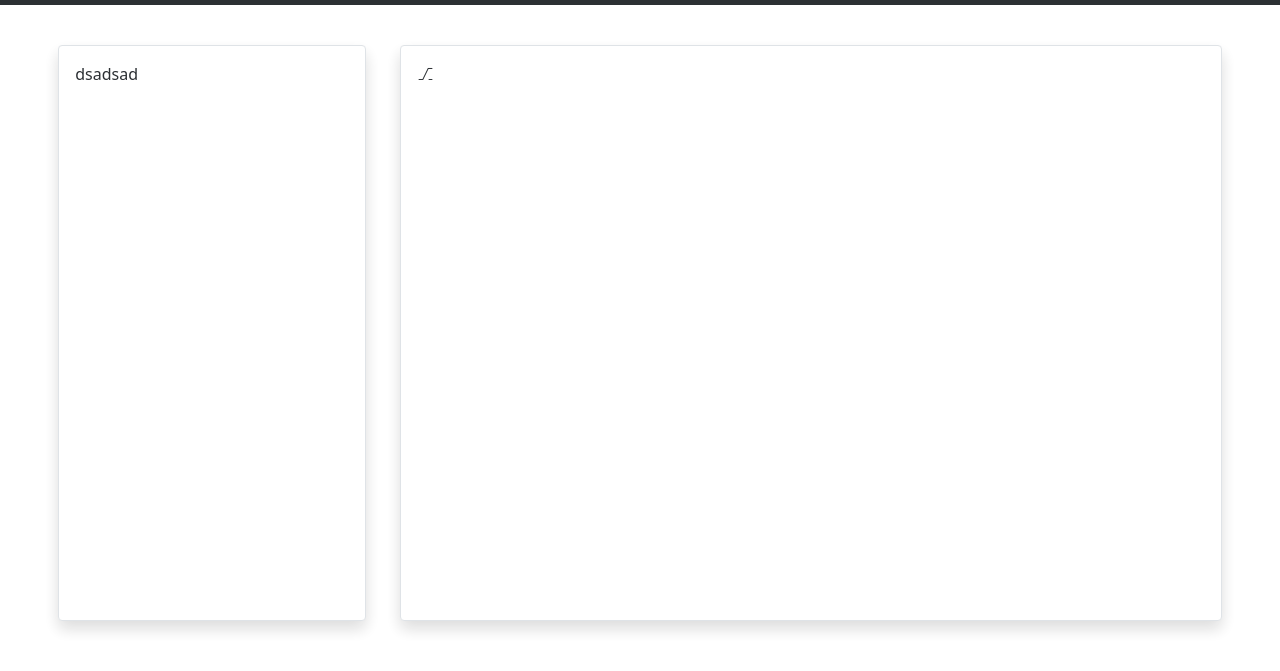
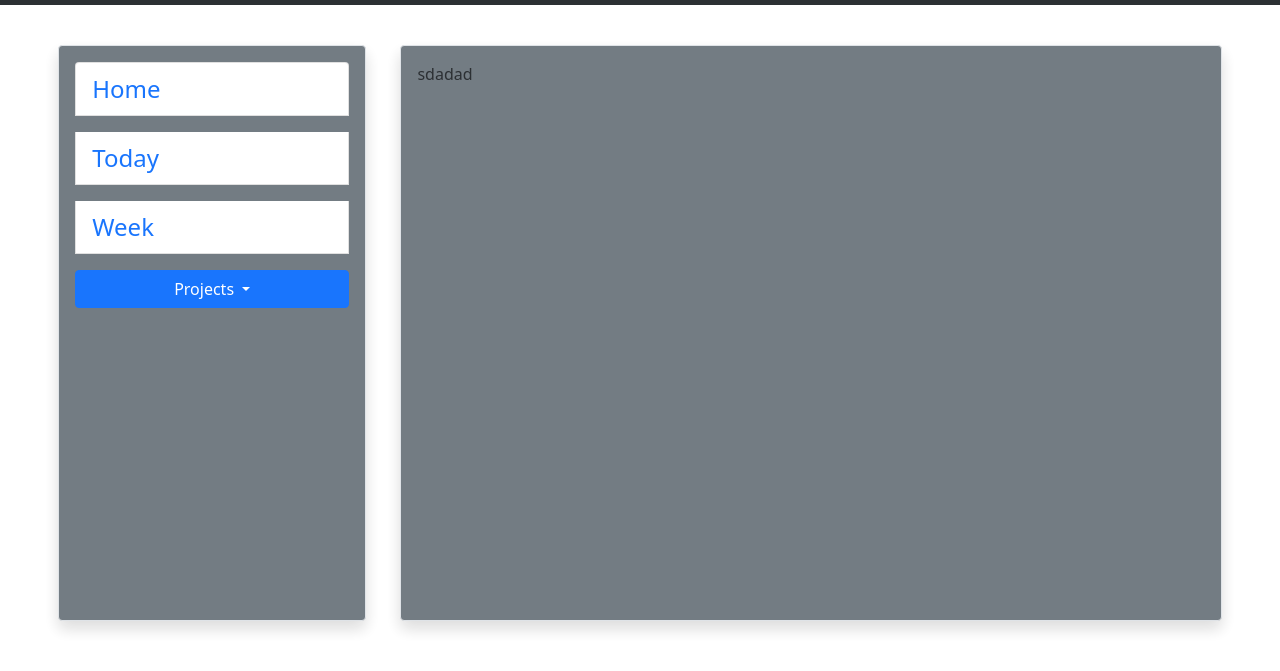
Before and after one commit to marianonu14/Todo-List, a website built with webpack: page src/index.html in a window 1280 px wide. Shown: the part 51-722 px from the top of the page. Built offline with nearby package versions, Linux system fonts and the light colour scheme; files whose address does not match are found by name.

Commit message:
Aside ready

```diff
--- a/src/index.html
+++ b/src/index.html
@@ -8,15 +8,33 @@
     <title><%= htmlWebpackPlugin.options.title %></title>
 </head>
 <body>
+
     <nav class="navbar navbar-dark bg-dark opacity">
       <div class="container-fluid d-flex justify-content-center justify-content-md-between gap-3 px-5">
         <div class="bg-primary icon"></div>
         <a class="navbar-brand" href="#">ToDoApp List</a>
       </div>
     </nav>
+
     <div class="row m-4 d-flex justify-content-evenly align-baseline" id="content">
-      <div class="border rounded shadow p-3 my-3 bg-body rounded col-md-3 bg-light opacity">dsadsad</div>
-      <div class="border rounded shadow p-3 my-3 bg-body rounded col-md-8 bg-light opacity"><i class="bi bi-alt"></i></div>
+      <div class="aside-container border rounded shadow p-3 my-3 rounded col-md-3 bg-secondary text-light opacity">
+        <div class="list-group">
+          <a href="#" class="list-group-item list-group-item-action mb-3 text-primary fs-4">Home</a>
+          <a href="#" class="list-group-item list-group-item-action mb-3 text-primary fs-4">Today</a>
+          <a href="#" class="list-group-item list-group-item-action mb-3 text-primary fs-4">Week</a>
+          <button class="btn btn-primary dropdown-toggle" type="button" id="dropdownMenuButton" data-toggle="dropdown" aria-haspopup="true" aria-expanded="false">
+            Projects
+          </button>
+          <div class="dropdown-menu" aria-labelledby="dropdownMenuButton">
+            <a class="dropdown-item" href="#">Action</a>
+            <a class="dropdown-item" href="#">Another action</a>
+            <a class="dropdown-item" href="#">Something else here</a>
+          </div>
+        </div>
+      </div>
+
+      <div class="main-container border rounded shadow p-3 my-3 rounded col-md-8 bg-secondary opacity">sdadad</div>
     </div>
+
 </body>
 </html>
--- a/src/scss/style.scss
+++ b/src/scss/style.scss
@@ -1,12 +1,8 @@
 @use 'custom';
+
 
 html,body {
     min-height: 100%;
-    background-image: url(../img/background.jpg);
-    background-position: center center;
-    background-size: cover;
-    background-repeat: no-repeat;
-    background-attachment: fixed;
   }
 
 #content {
@@ -26,3 +22,7 @@ html,body {
 .opacity {
   opacity: 0.95;
 }
+
+.main-container {
+
+}
```
Also changed, not shown: src/scss/_custom.scss (line endings or trailing spaces).
